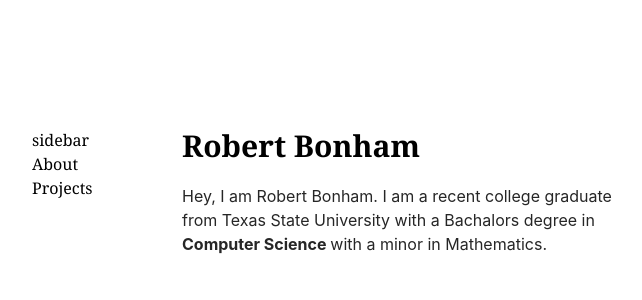
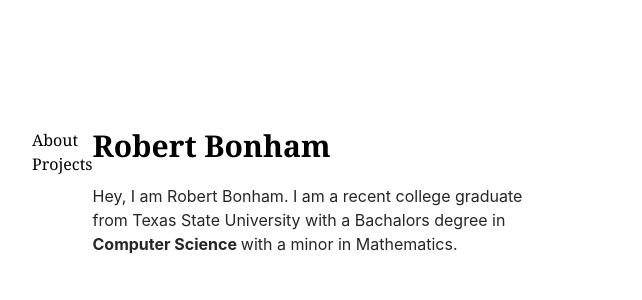
Before and after one commit to SenorFrolie/PW-V1.0, a Next.js app in the folder my-portfolio/: page / in a window 1280 px wide. Shown: the top 300 px of the page, without its empty margins (272-914 px from the left). Built offline with nearby package versions, Linux system fonts and the light colour scheme.

Commit message:
Seperated Sidebar to its own file for ease of use

```diff
--- a/my-portfolio/components/sidebar.js
+++ b/my-portfolio/components/sidebar.js
@@ -0,0 +1,25 @@
+import Link from 'next/link';
+
+
+export default function Navbar(){
+return (
+<aside className='md:w-[150px] md:flex-shrink-0 -mx-4 md:mx-0 md:px-0 font-serif'>
+<div className='lg:sticky lg:top-20'>
+    <nav
+    className="flex flex-row md:flex-col items-start relative px-4 md:px-0 pb-0 fade md:overflow-auto scroll-pr-6 md:relative"
+    id="nav"
+    >
+      <div className="flex flex-row md:flex-col space-x-0 pr-10 mb-2 mt-2 md:mt-0">
+        <div className='dark:hover:text-neutral-200 flex align-middle'>
+        <ul>
+            <li><Link href='/about'>About</Link></li>
+            <li><Link href='/Projects'>Projects</Link></li>
+        </ul>
+        </div>
+      </div>
+    </nav>
+</div>
+</aside>
+)
+
+}
--- a/my-portfolio/src/app/layout.js
+++ b/my-portfolio/src/app/layout.js
@@ -1,5 +1,6 @@
 import './globals.css';
 import Link from 'next/link';
+import Sidebar from '../../components/sidebar';
 
 export const metadata = {
   title: 'Create Next App',
@@ -10,20 +11,7 @@ export default function RootLayout({ children }) {
   return (
     <html lang="en">
       <body className="antialiased max-w-2xl mb-40 flex flex-col md:flex-row mx-4 mt-8 md:mt-20 lg:mt-32 lg:mx-auto">
-        <aside className='md:w-[150px] md:flex-shrink-0 -mx-4 md:mx-0 md:px-0 font-serif'>
-              <div className='lg:sticky lg:top-20'>
-                  <nav
-                  className="flex flex-row md:flex-col items-start relative px-4 md:px-0 pb-0 fade md:overflow-auto scroll-pr-6 md:relative"
-                  id="nav"
-                  >
-                      <h1>sidebar</h1>
-                      <ul>
-                          <li><Link href='/about'>About</Link></li>
-                          <li><Link href='/about'>Projects</Link></li>
-                      </ul>
-                  </nav>
-              </div>
-          </aside>
+        <Sidebar />
           <main>
             {children}
           </main>
```
